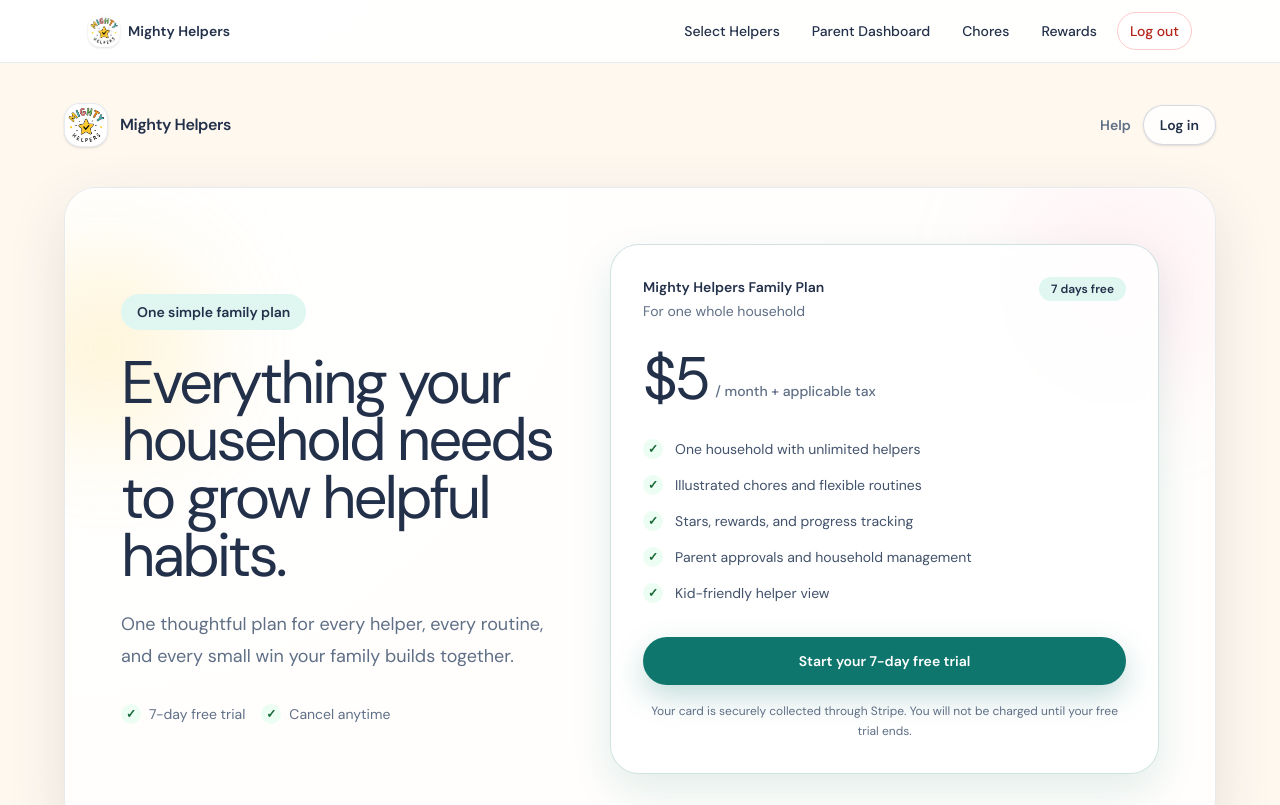
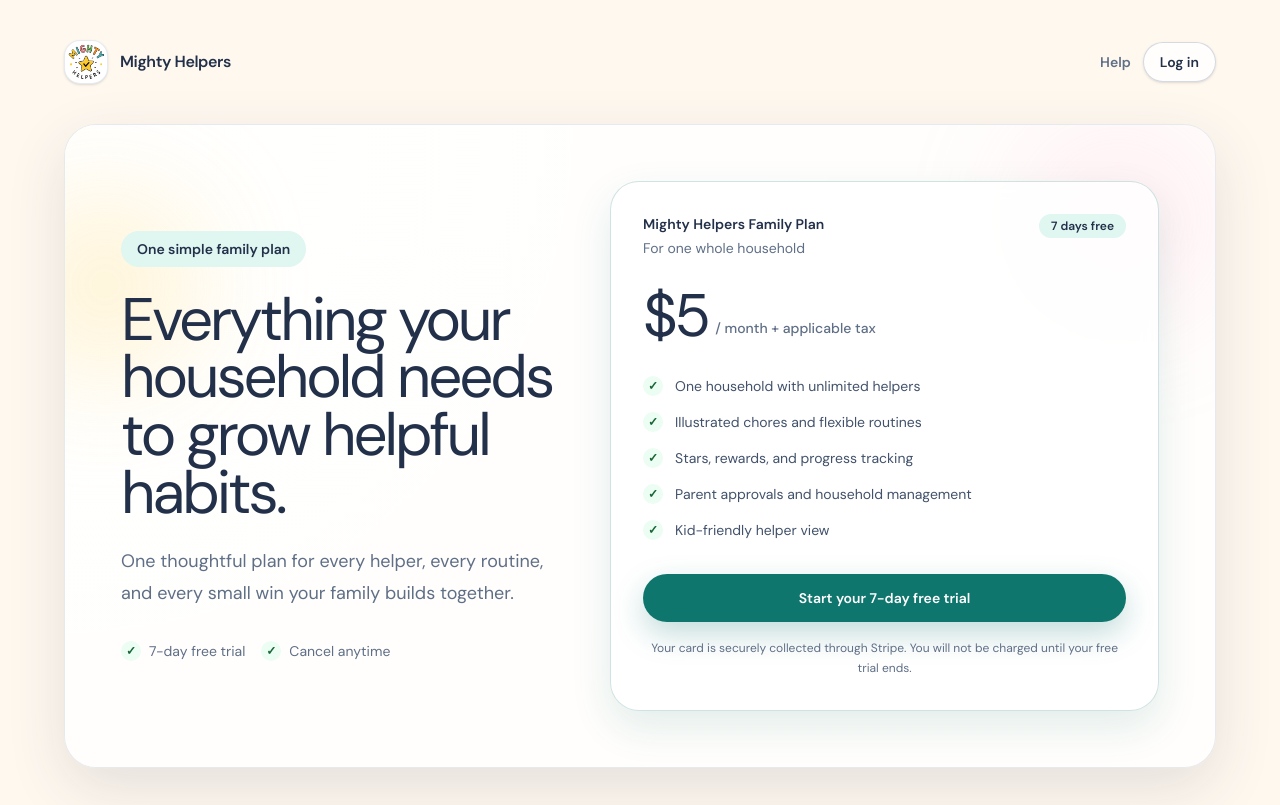
Before and after one commit to jxoranje/mighty-helpers, a Next.js app: page /pricing in a window 1280 px wide. Shown: the top 805 px of the page. Built offline with nearby package versions, Linux system fonts and the light colour scheme; no server answers.

Commit message:
Fixing Pricing

```diff
--- a/app/pricing/page.tsx
+++ b/app/pricing/page.tsx
@@ -5,7 +5,6 @@ import Link from "next/link";
 import { useState } from "react";
 import { createBrowserClient } from "@/lib/supabase/client";
 import logo from "@/app/components/images/logo.png";
-import AppNav from "@/app/components/AppNav";
 
 const included = [
   "One household with unlimited helpers",
@@ -54,8 +53,6 @@ export default function PricingPage() {
   }
 
   return (
-        <>
-          <AppNav />
     <main className="min-h-screen bg-[var(--background)] px-4 py-5 text-[var(--foreground)] sm:px-6 sm:py-8">
       <div className="mx-auto max-w-6xl">
         <header className="flex items-center justify-between gap-4 py-2">
@@ -128,6 +125,5 @@ export default function PricingPage() {
         </section>
       </div>
     </main>
-    </>
   );
 }
```
